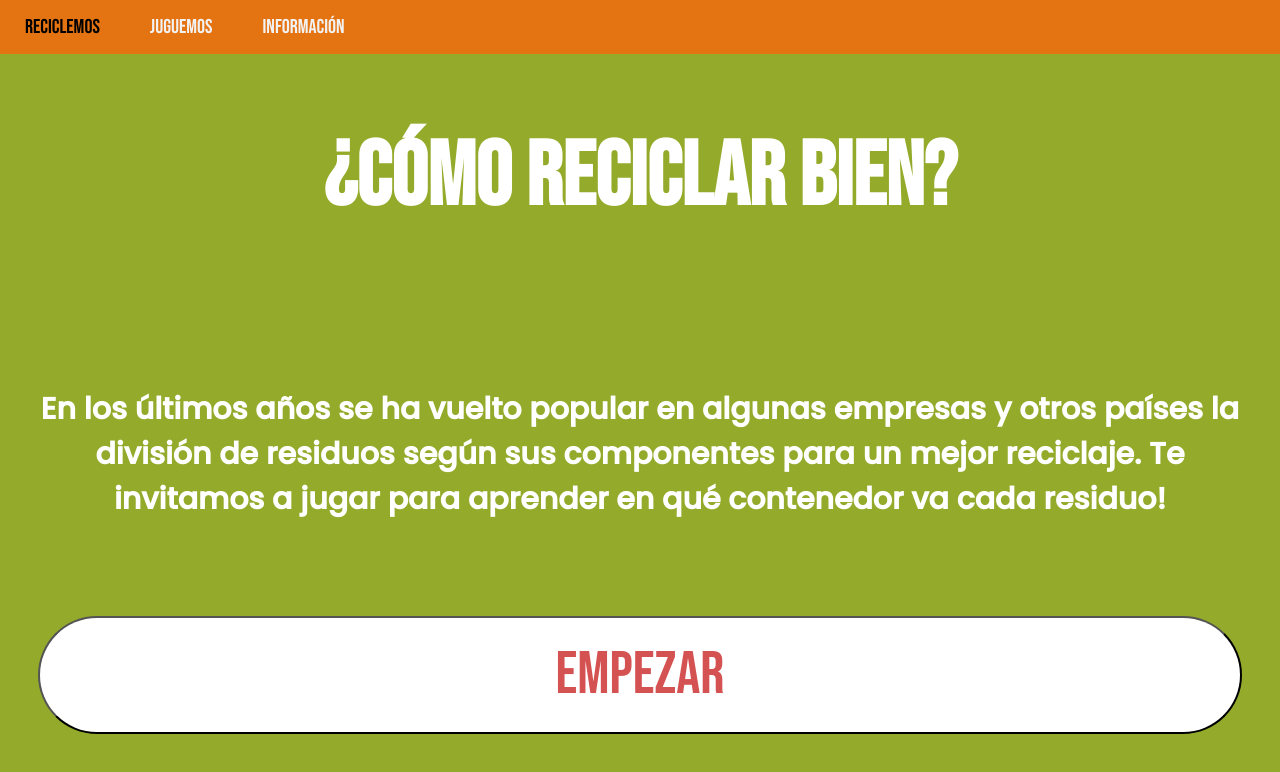
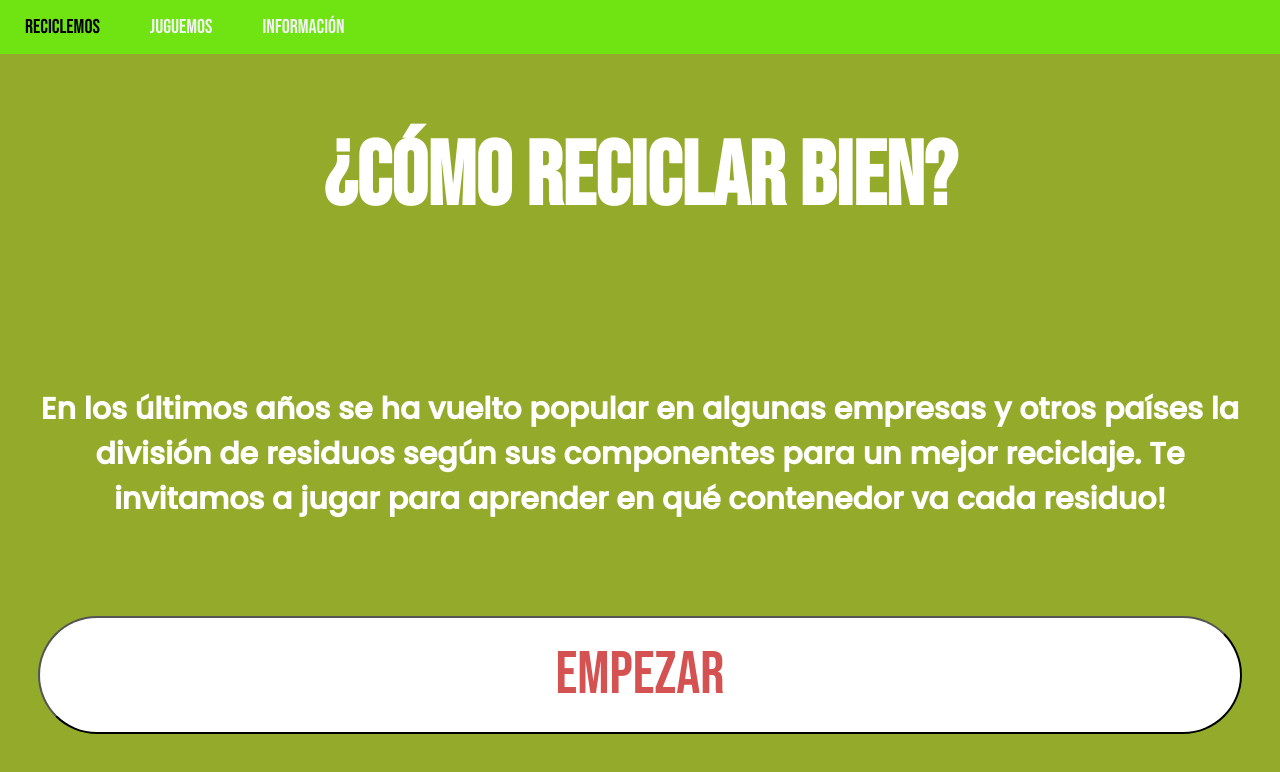
Before and after one commit to sobafacello/entrega_0-grupal, a plain HTML site: page index.html in a window 1280 px wide. Drawn offline with Linux system fonts and the light colour scheme.

Commit message:
Update estilo.css
Cambio background-color

```diff
--- a/estilo.css
+++ b/estilo.css
@@ -24,7 +24,7 @@ body{
 }
 
 .topnav {
-  background-color: #e47312;
+  background-color: #70e412;
   overflow: hidden;
   z-index:1;
   font-family: 'Bebas Neue', monospace, cursive, white;
```
